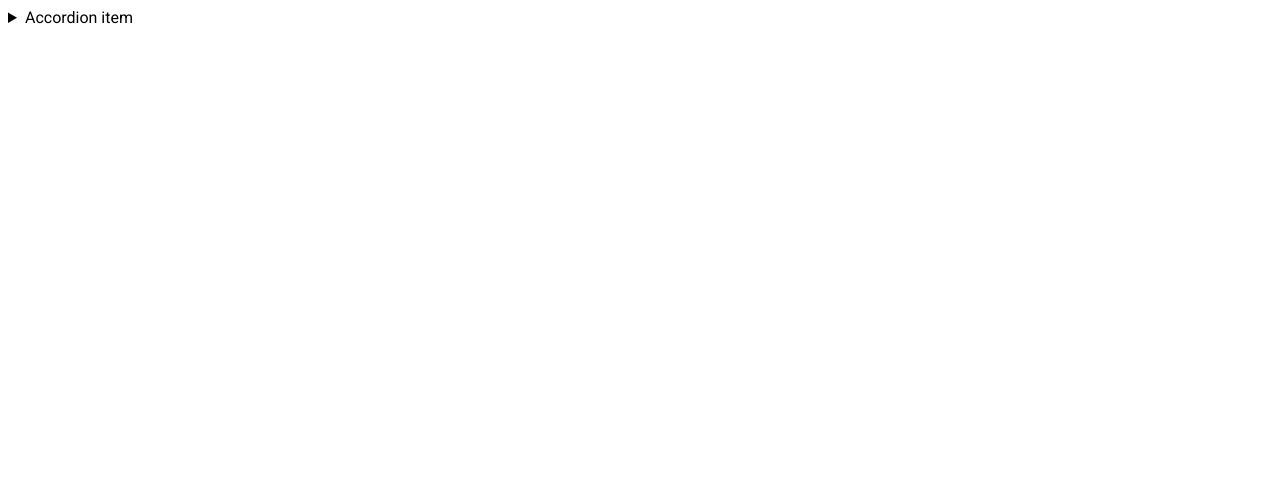
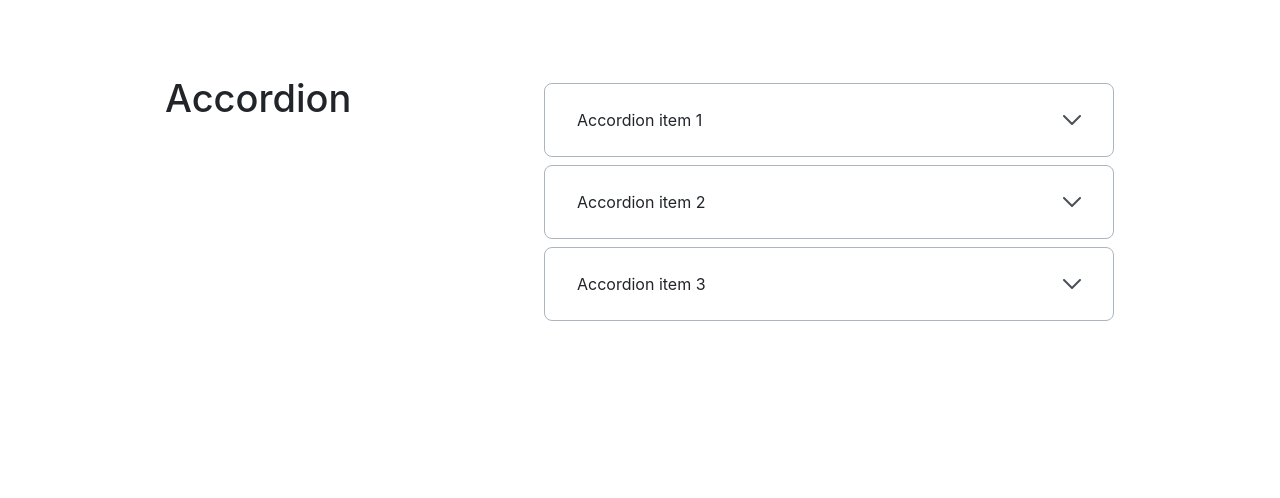
Before and after one commit to js-tasks-ru/htmlcss-20210409_alexandertrandyshev, a website: page 03-lection1/02-accordion/index.html in a window 1280 px wide. Drawn offline with Linux system fonts and the light colour scheme.

Commit message:
add solution for 1-leсture 2-task: accordion

```diff
--- a/03-lection1/02-accordion/accordion.css
+++ b/03-lection1/02-accordion/accordion.css
@@ -1 +1,60 @@
 /* Стилизация аккордеона */
+.accordion__lable{
+    font-family: Inter;
+    font-style: normal;
+    font-weight: 500;
+    font-size: 38px;
+    line-height: 46px;
+    color: var(--black);
+}
+
+.accordion{
+    background: var(--backgroundDefault);
+    border: var(--accordionBorder);
+    box-sizing: border-box;
+    border-radius: 8px;
+    padding-left: 32px;
+}
+
+.accordion__summary{
+    cursor: pointer;
+    font-family: Inter;
+    font-style: normal;
+    font-weight: normal;
+    font-size: 16px;
+    line-height: 24px;
+    color: var(--accordionSummaryColor);
+    display: flex;
+    justify-content: space-between;
+    align-items: center;
+
+    padding-top: 24px;
+}
+.accordion__summary:focus{
+    outline:none;
+}
+.accordion__summary::-webkit-details-marker {
+    display: none;
+}
+.accordion:not([open]) .accordion__summary{
+    padding-bottom: 24px;
+}
+.accordion[open] .accordion__summary .accordion__vector path{
+    d: path('M17 9L9 1L1 9');
+}
+
+.accordion__vector{
+    width: 18px;
+    height: 10px;
+    padding-right: 32px;
+    fill:none;
+}
+
+.accordion__text{
+    font-family: Inter;
+    font-style: normal;
+    font-weight: normal;
+    font-size: 16px;
+    line-height: 24px;
+    color: var(--accordionContentColor);
+}
--- /dev/null
+++ b/03-lection1/02-accordion/accordionGrid.css
@@ -0,0 +1,28 @@
+.accordion__grid{
+    width: 1140px;
+    height: 495px;
+}
+.accordion__gridItem{
+    background-color: var(--backgroundDefault);
+    box-sizing: border-box;
+    padding-top: 75px;
+    width: 50%;
+    float: left;
+    margin-bottom: 8px;
+}
+.accordion__gridItem > .accordion{
+    margin-top: 8px;
+}
+.accordion__item:last-child {
+    margin-bottom: 0;
+}
+.accordion__gridItemLable{
+    padding-left: 165px;
+    max-width: 544px;
+}
+
+.accordion__wrapper{
+    padding-top: 16px;
+    padding-bottom: 32px;
+    padding-right: 49px;
+}
--- a/03-lection1/02-accordion/index.html
+++ b/03-lection1/02-accordion/index.html
@@ -2,17 +2,60 @@
 <!-- Страница с аккордеоном -->
 <html lang="ru">
     <head>
+        <link rel="stylesheet" href="../../assets/css/NormalizePropertyDefault/normalize.css">
         <link rel="stylesheet" href="../../assets/css/main.css">
+        <link rel="stylesheet" href="./accordionGrid.css">
         <link rel="stylesheet" href="./accordion.css">
     </head>
     <body>
-        <details>
-            <summary>
-                Accordion item
-            </summary>
-            <p>
-                Hidden content
-            </p>
-        </details>
+        <div class="accordion__grid">
+            <div class="accordion__gridItem accordion__gridItemLable">
+                <p class="accordion__lable">Accordion</p>
+            </div>
+            <div class="accordion__gridItem">
+                <details class="accordion">
+                    <summary class="accordion__summary">
+                        Accordion item 1
+                        <svg class="accordion__vector" viewBox="0 0 18 10" xmlns="http://www.w3.org/2000/svg">
+                            <path d="M1 1L9 9L17 1" stroke="#495057" stroke-width="2" stroke-linecap="round" stroke-linejoin="round"/>
+                        </svg>
+                    </summary>
+                    <div class="accordion__wrapper">
+                        <p class="accordion__text">
+                            Amet minim mollit non deserunt ullamco est sit aliqua dolor do amet sint. Velit officia consequat duis enim velit mollit. Exercitation veniam consequat sunt nostrud amet.
+                        </p>
+                    </div>
+                </details>
+
+                <details class="accordion">
+                    <summary class="accordion__summary">
+                        Accordion item 2
+                        <svg class="accordion__vector" viewBox="0 0 18 10" xmlns="http://www.w3.org/2000/svg">
+                            <path d="M1 1L9 9L17 1" stroke="#495057" stroke-width="2" stroke-linecap="round" stroke-linejoin="round"/>
+                        </svg>
+                    </summary>
+                    <div class="accordion__wrapper">
+                        <p class="accordion__text">
+                            Amet minim mollit non deserunt ullamco est sit aliqua dolor do amet sint. Velit officia consequat duis enim velit mollit. Exercitation veniam consequat sunt nostrud amet.
+                        </p>
+                    </div>
+                </details>
+
+                <details class="accordion">
+                    <summary class="accordion__summary">
+                        Accordion item 3
+                        <svg class="accordion__vector" viewBox="0 0 18 10" xmlns="http://www.w3.org/2000/svg">
+                            <path d="M1 1L9 9L17 1" stroke="#495057" stroke-width="2" stroke-linecap="round" stroke-linejoin="round"/>
+                        </svg>
+                    </summary>
+                    <div class="accordion__wrapper">
+                        <p class="accordion__text">
+                            Amet minim mollit non deserunt ullamco est sit aliqua dolor do amet sint. Velit officia consequat duis enim velit mollit. Exercitation veniam consequat sunt nostrud amet.
+                        </p>
+                    </div>
+                </details>
+            </div>
+        </div>
+
     </body>
 </html>
--- a/assets/css/main.css
+++ b/assets/css/main.css
@@ -1,13 +1,15 @@
 @import '../fonts/fonts.css';
 :root {
+    --white:#FFFFFF;
     --blue: #4263EB;
     --blue2: #2342C0;
     --black: #212429;
     --purple: #7048E8;
     --purple2: #5028C6;
     --gray3: #ACB5BD;
+    --gray4: #495057;
 
-    --backgroundDefault: #FFFFFF;
+    --backgroundDefault: var(--white);
 
     --buttonLable: var(--black);
     --primaryButtonColor: var(--blue);
@@ -18,6 +20,11 @@
 
     --altermateButtonBorderColor: var(--gray3);
     --altermateButtonBorderColorHover: var(--black);
+    --altermateButtonTextColor: var(--gray4);
+
+    --accordionBorder: 1px solid #ACB5BD;
+    --accordionContentColor: var(--gray4);
+    --accordionSummaryColor: var(--black);
   }
 * {
     font-family: 'Roboto', sans-serif;
```
